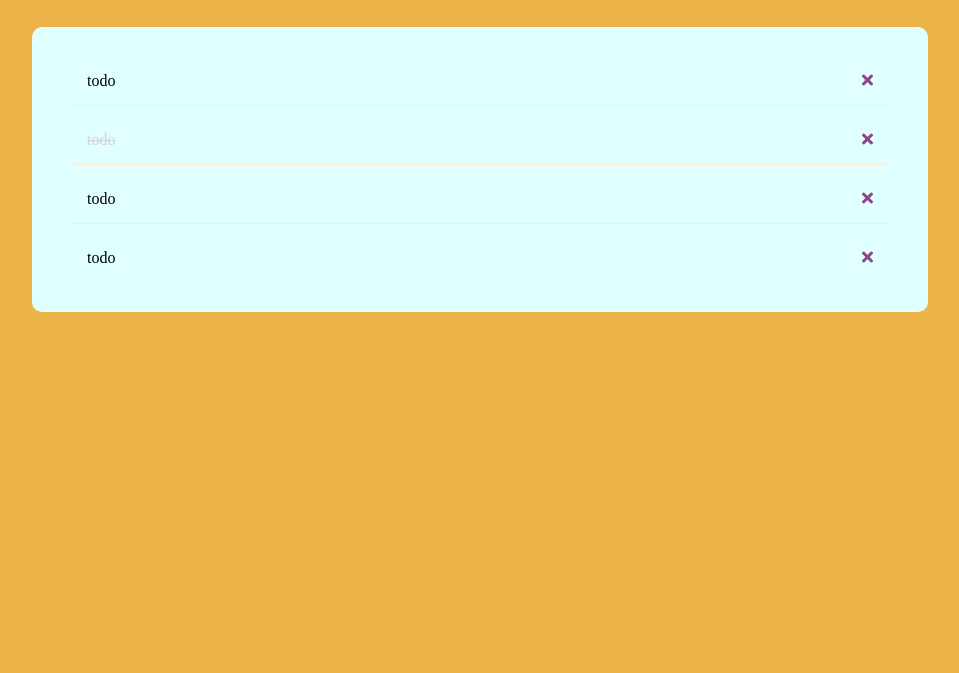
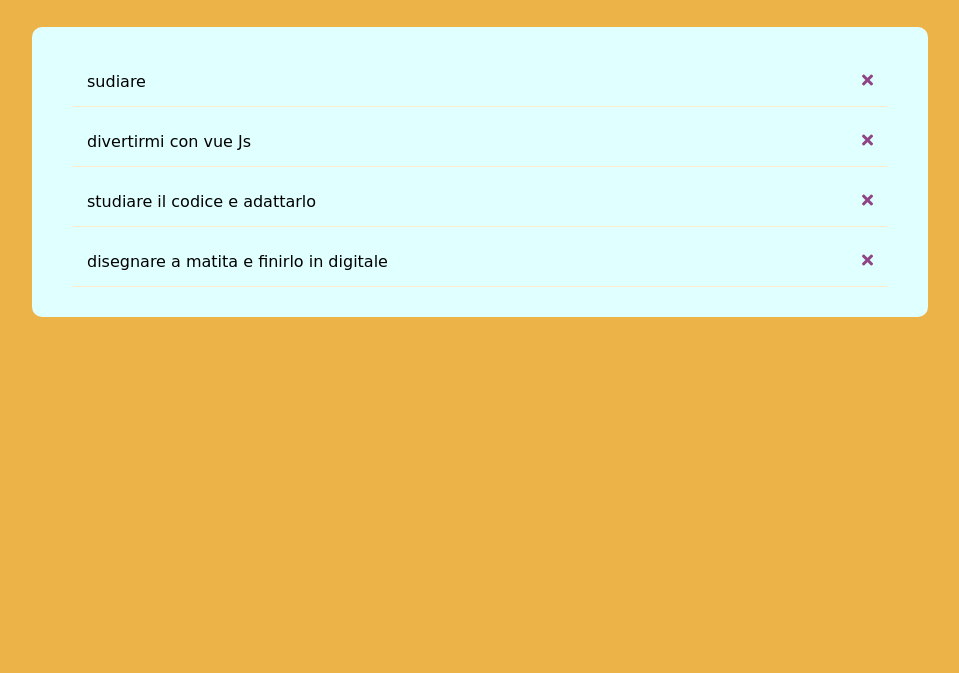
Before and after one commit to merlino79/vue-todolist, a plain HTML site: page index.html in a window 1280 px wide. Shown: the part 127-800 px from the top of the page, without its empty margins (160-1119 px from the left). Drawn offline with nearby package versions, Linux system fonts and the light colour scheme.

Commit message:
stampa lista

```diff
--- a/asset/css/style.css
+++ b/asset/css/style.css
@@ -6,6 +6,7 @@
 
 body {
     background-color: #ecb349;
+    font-family: cursive;
 }
 
 .container {
--- a/asset/js/script.js
+++ b/asset/js/script.js
@@ -2,6 +2,30 @@ const app = new Vue({
     el: '#app',
     data: {
         alertActive: false,
+        todos: [{
+                todo: 'sudiare',
+                checked: false
+            },
+            {
+                todo: 'divertirmi con vue Js',
+                checked: true
+            },
+            {
+                todo: 'studiare il codice e adattarlo',
+                checked: false
+            },
+            {
+                todo: 'disegnare a matita e finirlo in digitale',
+                checked: false
+            },
+
+        ]
+
+
+
+
+
+
 
 
     },
@@ -9,6 +33,6 @@ const app = new Vue({
 
 
     }
-})
+});
 
-console.log(app);
+//console.log(app);
--- a/index.html
+++ b/index.html
@@ -29,24 +29,12 @@
 
         <div class="todoList">
             <ul>
-                <li>
-                    todo
+                <li v-for="todo in todos">
+                    {{todo.todo}}
+
                     <i class="fas fa-times"></i>
                 </li>
-                <li class="checked">
-                    todo
-                    <i class="fas fa-times"></i>
-                </li>
-                <li>
-                    todo
-                    <i class="fas fa-times"></i>
 
-                </li>
-                <li class="last">
-                    todo
-                    <i class="fas fa-times"></i>
-
-                </li>
             </ul>
 
         </div>
```
